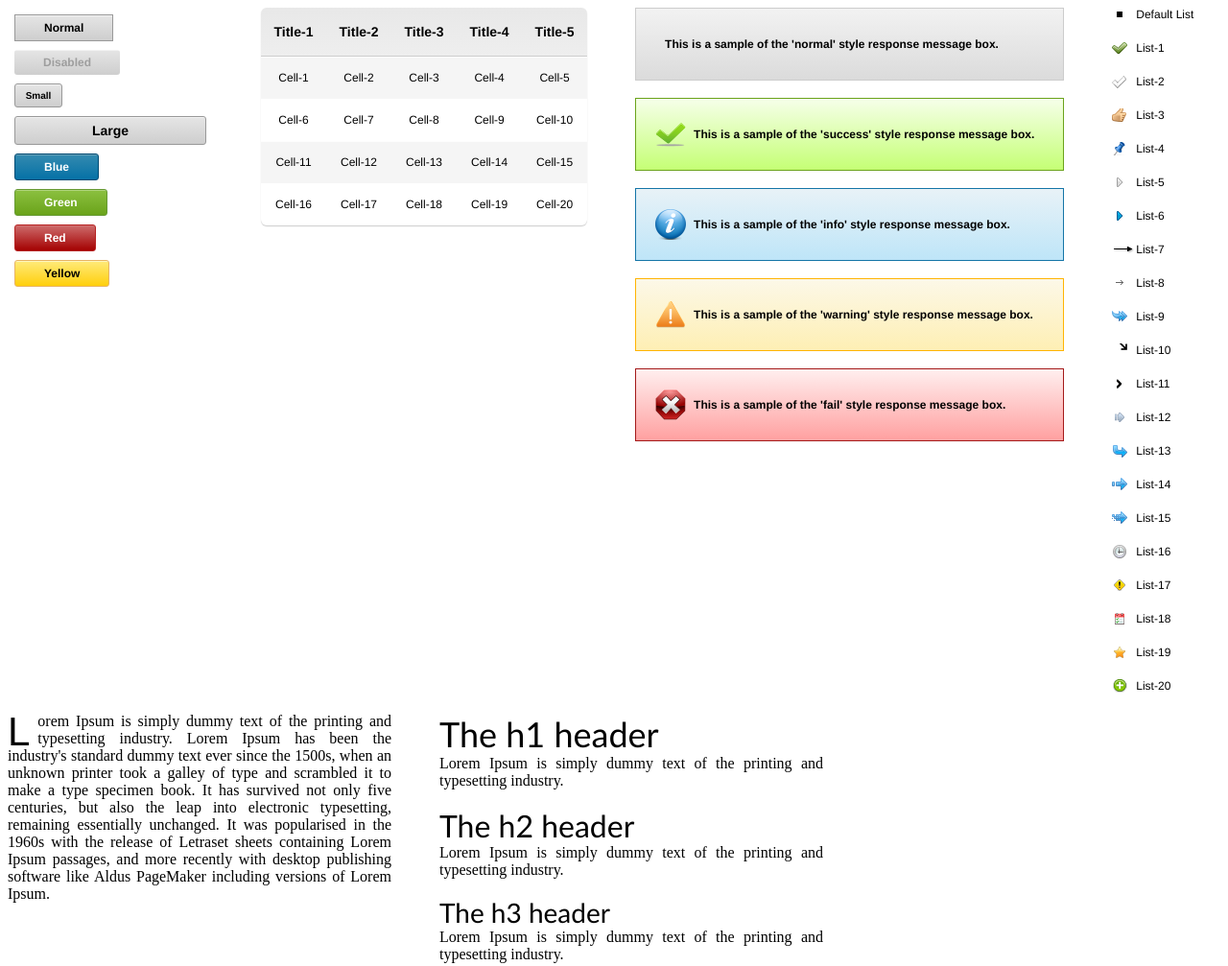
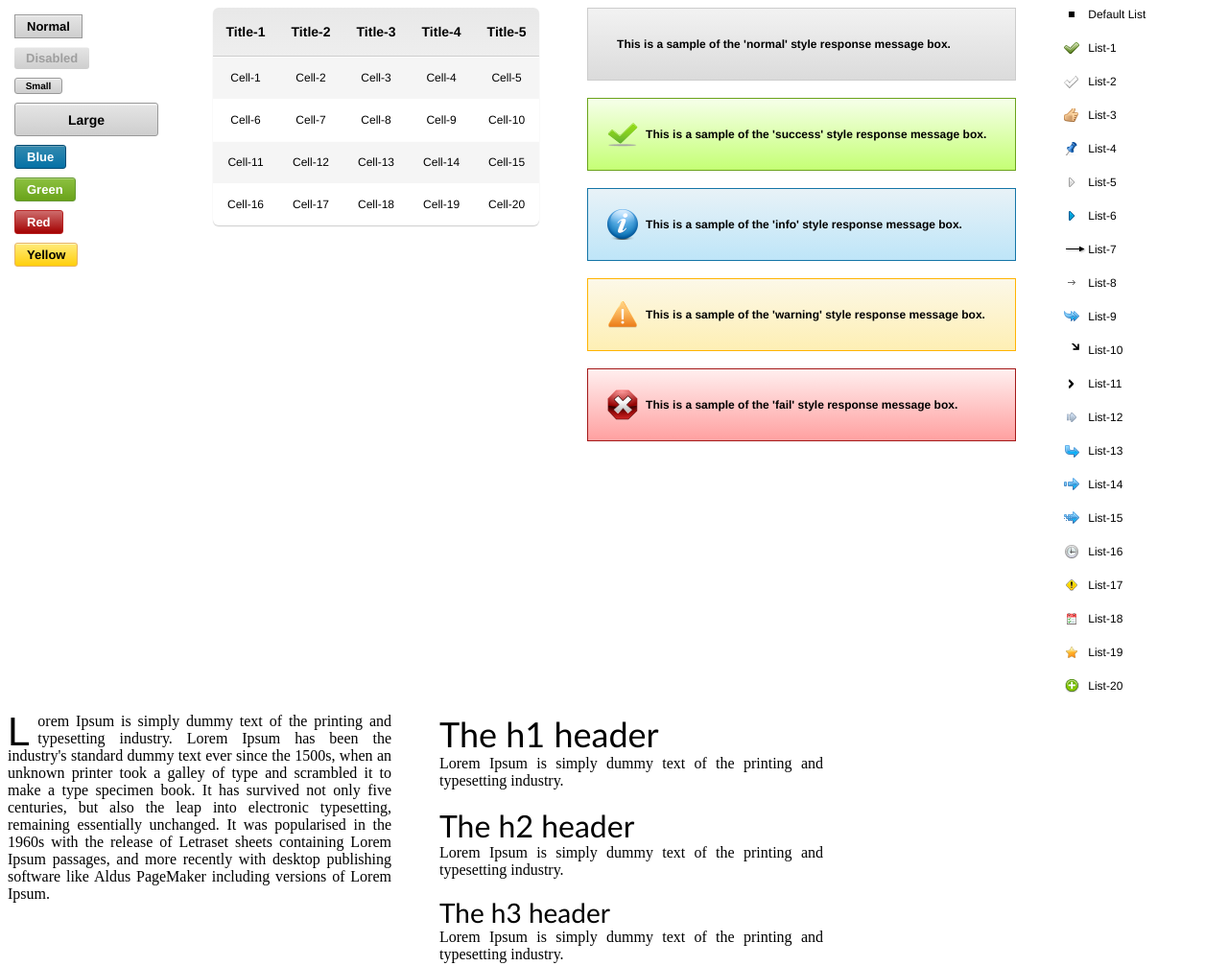
Before and after one commit to fmsoft/fm-css-framework, a plain HTML site: page index.html in a window 1280 px wide. Shown: the top 1007 px of the page at 96% size. Drawn offline with Linux system fonts and the light colour scheme.

Commit message:
button class name rewriting

```diff
--- a/fm-buttons.css
+++ b/fm-buttons.css
@@ -1,16 +1,16 @@
 /*
-    Document   : fm-buttons
+    Document   : fmButtons
     Created on : 31.Ara.2012, 14:12:58
     Author     : alifatih
     Description: Button Styles
 */
 
-.fm-button{
-	font-size:12px;
+.fmButton{
+	font-size:13px;
 	text-decoration:none;
 	width:auto;
 	vertical-align:top;
-	padding:6px 30px;
+	padding:4px 12px;
 	font-weight:bold;
 	font-family:'Helvetica Neue', Arial, 'Liberation Sans', FreeSans, sans-serif;
 	background: -moz-linear-gradient(center top , #F2F2F2 0px,  #E4E4E4 1px, #CECECE 100%) repeat scroll 0 0 transparent;
@@ -25,7 +25,7 @@
         text-align: center;
 }
 
-.fm-button:hover{
+.fmButton:hover{
 	background: -moz-linear-gradient(center top , #E4E4E4 0px,  #C7C7C7 1px, #B7B7B7 100%) repeat scroll 0 0;
 	background: -ms-linear-gradient(top, #E4E4E4 0%,#C7C7C7 60%,#B7B7B7 100%);
 	background: -o-linear-gradient(top, #E4E4E4 0, #E4E4E4 1px, #C7C7C7 1px, #B7B7B7 100%);
@@ -34,7 +34,7 @@
 	filter: progid:DXImageTransform.Microsoft.gradient(startColorstr='#C7C7C7', endColorstr='#B7B7B7',GradientType=0 );
 }
 
-.fm-button:active{
+.fmButton:active{
 	background: -moz-linear-gradient(center top , #CECECE 0px, #E4E4E4 100%) repeat scroll 0 0;
 	background: -ms-linear-gradient(top, #CECECE 60%,#E4E4E4 100%);
 	background: -o-linear-gradient(top, #CECECE 1px, #E4E4E4 100%);
@@ -43,18 +43,19 @@
 	filter: progid:DXImageTransform.Microsoft.gradient(startColorstr='#CECECE', endColorstr='#E4E4E4',GradientType=0 );
 }
 
-.fm-button.fm-small{
+.fmButton.fmSmall{
         width:50px;
-        padding: 6px 2px;
+        padding: 2px;
         font-size:10px;
 }
 
-.fm-button.fm-large{
-        width:200px;
+.fmButton.fmLarge{
+        width:150px;
+        height: 35px;
         font-size: 14px;
 }
 
-.fm-button.fm-disabled{
+.fmButton.fmDisabled{
 	cursor:default;
 	background: -moz-linear-gradient(center top , #F2F2F2 0px,  #E4E4E4 1px, #CECECE 100%) repeat scroll 0 0 transparent;
 	background: -ms-linear-gradient(top, #F2F2F2 0%,#E4E4E4 60%,#CECECE 100%);
@@ -66,7 +67,7 @@
 	border:#CCC;
 }
 
-.fm-button.fm-disabled:hover{
+.fmButton.fmDisabled:hover{
 	cursor:default;
 	background: -moz-linear-gradient(center top , #F2F2F2 0px,  #E4E4E4 1px, #CECECE 100%) repeat scroll 0 0 transparent;
 	background: -ms-linear-gradient(top, #F2F2F2 0%,#E4E4E4 60%,#CECECE 100%);
@@ -76,7 +77,7 @@
 	filter: progid:DXImageTransform.Microsoft.gradient(startColorstr='#E4E4E4', endColorstr='#CECECE',GradientType=0 );
 }
 
-.fm-button.fm-disabled:active{
+.fmButton.fmDisabled:active{
 	cursor:default;
 	background: -moz-linear-gradient(center top , #F2F2F2 0px,  #E4E4E4 1px, #CECECE 100%) repeat scroll 0 0 transparent;
 	background: -ms-linear-gradient(top, #F2F2F2 0%,#E4E4E4 60%,#CECECE 100%);
@@ -86,13 +87,13 @@
 	filter: progid:DXImageTransform.Microsoft.gradient(startColorstr='#E4E4E4', endColorstr='#CECECE',GradientType=0 );
 }
 
-.fm-button.fm-round{
+.fmButton.fmRound{
 	-webkit-border-radius: 3px;
         -moz-border-radius: 3px;
         border-radius: 3px;
 }
 
-.fm-button.fm-blue{
+.fmButton.fmBlue{
 	background: -moz-linear-gradient(center top , #69A0B6 0px,  #3289AF 1px, #0571A6 100%) repeat scroll 0 0 transparent;
 	background: -ms-linear-gradient(top, #69A0B6 0%,#3289AF 60%,#0571A6 100%);
 	background: -o-linear-gradient(top, #69A0B6 0, #69A0B6 1px, #3289AF 1px, #0571A6 100%);
@@ -103,7 +104,7 @@
         color: #FFF;
 }
 
-.fm-button.fm-blue:hover{
+.fmButton.fmBlue:hover{
 	background: -moz-linear-gradient(center top , #69A0B6 0px,  #267595 1px, #04608E 100%) repeat scroll 0 0;
 	background: -ms-linear-gradient(top, #69A0B6 0%,#267595 60%,#04608E 100%);
 	background: -o-linear-gradient(top, #69A0B6 0, #69A0B6 1px, #267595 1px, #04608E 100%);
@@ -112,7 +113,7 @@
 	filter: progid:DXImageTransform.Microsoft.gradient(startColorstr='#267595', endColorstr='#04608E',GradientType=0 );
 }
 
-.fm-button.fm-blue:active{
+.fmButton.fmBlue:active{
 	background: -moz-linear-gradient(center top , #025F8D 0px, #267696 100%) repeat scroll 0 0;
 	background: -ms-linear-gradient(top, #025F8D 60%,#267696 100%);
 	background: -o-linear-gradient(top, #025F8D 1px, #267696 100%);
@@ -122,7 +123,7 @@
         border-color: #004A73;
 }
 
-.fm-button.fm-green{
+.fmButton.fmGreen{
 	background: -moz-linear-gradient(top, #afd47b 0, #afd47b 1px, #8abf3e 1px, #6aa31a 100%);
 	background: -ms-linear-gradient(top, #afd47b 0%,#8abf3e 60%,#6aa31a 100%);
 	background: -o-linear-gradient(top, #afd47b 0, #afd47b 1px, #8abf3e 1px, #6aa31a 100%);
@@ -133,7 +134,7 @@
         color: #FFF;
 }
 
-.fm-button.fm-green:hover{
+.fmButton.fmGreen:hover{
 	background: -moz-linear-gradient(top, #94bd5b 0, #94bd5b 1px, #649e15 1px, #5d8429 100%);
 	background: -ms-linear-gradient(top, #94bd5b 0%,#649e15 60%,#5d8429 100%);
 	background: -o-linear-gradient(top, #94bd5b 0, #94bd5b 1px, #649e15 1px, #5d8429 100%);
@@ -142,7 +143,7 @@
 	filter: progid:DXImageTransform.Microsoft.gradient(startColorstr='#649e15', endColorstr='#5d8429',GradientType=0 );
 }
 
-.fm-button.fm-green:active{
+.fmButton.fmGreen:active{
 	background: -moz-linear-gradient(top, #5d832a 0, #5d832a 1px, #5e842b 1px, #669833 100%);
 	background: -ms-linear-gradient(top, #5d832a 0%,#5e842b 60%,#669833 100%);
 	background: -o-linear-gradient(top, #5d832a 0, #5d832a 1px, #5e842b 1px, #669833 100%);
@@ -151,7 +152,7 @@
 	filter: progid:DXImageTransform.Microsoft.gradient(startColorstr='#5e842b', endColorstr='#669833',GradientType=0 );
 }
 
-.fm-button.fm-yellow{
+.fmButton.fmYellow{
 	background: -moz-linear-gradient(top, #fff5bd 0, #fff5bd 1px, #ffe975 1px, #ffcf0c 100%);
 	background: -ms-linear-gradient(top, #fff5bd 0%,#ffe975 60%,#ffcf0c 100%);
 	background: -o-linear-gradient(top, #fff5bd 0, #fff5bd 1px, #ffe975 1px, #ffcf0c 100%);
@@ -162,7 +163,7 @@
         color: #000;
 }
 
-.fm-button.fm-yellow:hover{
+.fmButton.fmYellow:hover{
 	background: -moz-linear-gradient(top, #faeeae 0, #faeeae 1px, #f5db58 1px, #f6c409 100%);
 	background: -ms-linear-gradient(top, #faeeae 0%,#f5db58 60%,#f6c409 100%);
 	background: -o-linear-gradient(top, #faeeae 0, #faeeae 1px, #f5db58 1px, #f6c409 100%);
@@ -171,7 +172,7 @@
 	filter: progid:DXImageTransform.Microsoft.gradient(startColorstr='#f5db58', endColorstr='#f6c409',GradientType=0 );
 }
 
-.fm-button.fm-yellow:active{
+.fmButton.fmYellow:active{
 	background: -moz-linear-gradient(top, #f6c203 0, #f6c203 1px, #f6c307 1px, #f5dd60 100%);
 	background: -ms-linear-gradient(top, #f6c203 0%,#f6c307 60%,#f5dd60 100%);
 	background: -o-linear-gradient(top, #f6c203 0, #f6c203 1px, #f6c307 1px, #f5dd60 100%);
@@ -180,7 +181,7 @@
 	filter: progid:DXImageTransform.Microsoft.gradient(startColorstr='#f6c307', endColorstr='#f5dd60',GradientType=0 );
 }
 
-.fm-button.fm-red{
+.fmButton.fmRed{
 	background: -moz-linear-gradient(top, #d06f6f 0, #d06f6f 1px, #cb6666 1px, #a40101 100%);
 	background: -ms-linear-gradient(top, #d06f6f 0%,#cb6666 60%,#a40101 100%);
 	background: -o-linear-gradient(top, #d06f6f 0, #d06f6f 1px, #cb6666 1px, #a40101 100%);
@@ -191,7 +192,7 @@
         color: #FFF;
 }
 
-.fm-button.fm-red:hover{
+.fmButton.fmRed:hover{
 	background: -moz-linear-gradient(top, #d06f6f 0, #d06f6f 1px, #ba3636 1px, #a70d0d 100%);
 	background: -ms-linear-gradient(top, #d06f6f 0%,#ba3636 60%,#a70d0d 100%);
 	background: -o-linear-gradient(top, #d06f6f 0, #d06f6f 1px, #a70d0d 1px, #a70d0d 100%);
@@ -200,7 +201,7 @@
 	filter: progid:DXImageTransform.Microsoft.gradient(startColorstr='#a70d0d', endColorstr='#a70d0d',GradientType=0 );
 }
 
-.fm-button.fm-red:active{
+.fmButton.fmRed:active{
 	background: -moz-linear-gradient(top, #a40101 0, #a40101 1px, #a40101 1px, #cb6666 100%);
 	background: -ms-linear-gradient(top, #a40101 0%,#a40101 60%,#cb6666 100%);
 	background: -o-linear-gradient(top, #a40101 0, #a40101 1px, #cb6666 1px, #cb6666 100%);
--- a/index.html
+++ b/index.html
@@ -13,14 +13,14 @@
     <div style="width:100%; float: left;">
         <div style="float:left; margin-right: 50px;">
             <table cellpadding="2" cellspacing="5"  align="left">
-                    <tr><td><input type="submit" class="fm-button"                      name="normal"   value="Normal"   /></td></tr>
-                    <tr><td><input type="submit" class="fm-button fm-disabled fm-round"   name="disabled" value="Disabled" /></td></tr>
-                    <tr><td><input type="submit" class="fm-button fm-small    fm-round"   name="small"    value="Small"    /></td></tr>
-                    <tr><td><input type="submit" class="fm-button fm-large    fm-round"   name="large"    value="Large"    /></td></tr>
-                    <tr><td><input type="submit" class="fm-button fm-blue     fm-round"   name="blue"     value="Blue"     /></td></tr>
-                    <tr><td><input type="submit" class="fm-button fm-green    fm-round"   name="green"    value="Green"    /></td></tr>
-                    <tr><td><input type="submit" class="fm-button fm-red      fm-round"   name="red"      value="Red"      /></td></tr>
-                    <tr><td><input type="submit" class="fm-button fm-yellow   fm-round"   name="yellow"   value="Yellow"   /></td></tr>
+                    <tr><td><input type="submit" class="fmButton"                        name="normal"   value="Normal"   /></td></tr>
+                    <tr><td><input type="submit" class="fmButton fmDisabled fmRound"   name="disabled" value="Disabled" /></td></tr>
+                    <tr><td><input type="submit" class="fmButton fmSmall    fmRound"   name="small"    value="Small"    /></td></tr>
+                    <tr><td><input type="submit" class="fmButton fmLarge    fmRound"   name="large"    value="Large"    /></td></tr>
+                    <tr><td><input type="submit" class="fmButton fmBlue     fmRound"   name="blue"     value="Blue"     /></td></tr>
+                    <tr><td><input type="submit" class="fmButton fmGreen    fmRound"   name="green"    value="Green"    /></td></tr>
+                    <tr><td><input type="submit" class="fmButton fmRed      fmRound"   name="red"      value="Red"      /></td></tr>
+                    <tr><td><input type="submit" class="fmButton fmYellow   fmRound"   name="yellow"   value="Yellow"   /></td></tr>
             </table>
         </div>
 
@@ -65,11 +65,11 @@
     </div>
 
     <div style="float:left; margin-right: 50px;">
-        <div class="fm-response">This is a sample of the 'normal' style response message box.</div><br />
-        <div class="fm-response-success">This is a sample of the 'success' style response message box.</div><br />
-        <div class="fm-response-info">This is a sample of the 'info' style response message box.</div><br />
-        <div class="fm-response-warning">This is a sample of the 'warning' style response message box.</div><br />
-        <div class="fm-response-fail">This is a sample of the 'fail' style response message box.</div><br />
+        <div class="fm-response"        >This is a sample of the 'normal'  style response message box.  </div><br />
+        <div class="fm-response-success">This is a sample of the 'success' style response message box.  </div><br />
+        <div class="fm-response-info"   >This is a sample of the 'info'    style response message box.  </div><br />
+        <div class="fm-response-warning">This is a sample of the 'warning' style response message box.  </div><br />
+        <div class="fm-response-fail"   >This is a sample of the 'fail'    style response message box.  </div><br />
     </div>
 
     <div style="float:left; margin-right: 20px;">
```
